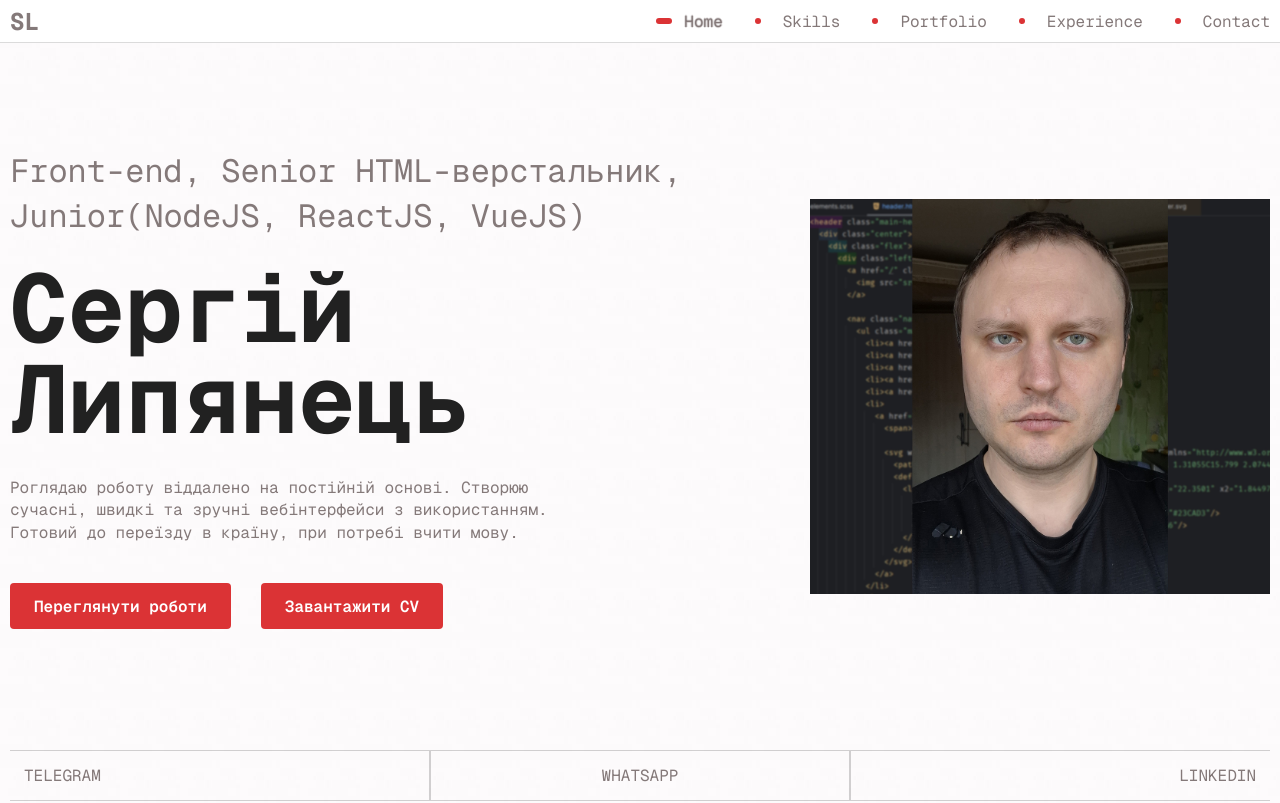
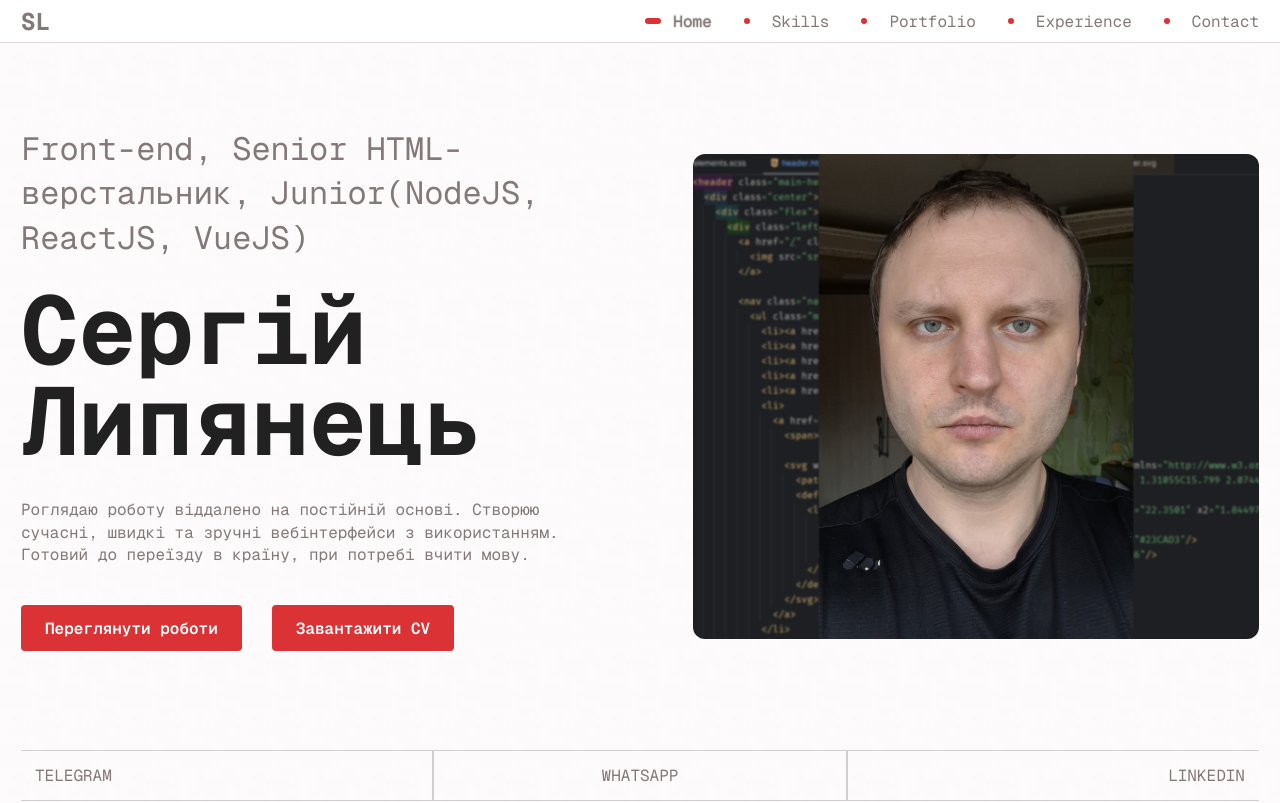
Before and after one commit to SeryogaGitHub/resume-2.0, a Vue app in the folder frontend/: page / in a window 1280 px wide. Shown: the top 803 px of the page. Built offline with nearby package versions, Linux system fonts and the light colour scheme.

Commit message:
add component WhoIAm.vue, add style this and add component edit ProjectCard.vue

```diff
--- a/frontend/src/assets/scss/_global.scss
+++ b/frontend/src/assets/scss/_global.scss
@@ -12,8 +12,8 @@
   margin-top: 60px;
 }
 
-.mw-600{
-
+.max-w-600{
+  max-width: 700px;
 }
 
 .network{
--- a/frontend/src/assets/scss/_variables.scss
+++ b/frontend/src/assets/scss/_variables.scss
@@ -6,3 +6,9 @@ $red: #db3335;
 $brown: #847979;
 
 $border-color: rgba($black, 0.16);
+
+$r-4: 4px;
+$r-12: 12px;
+
+$mt-60: 60px;
+$ml-60: 60px;
--- a/frontend/src/assets/scss/components/_button.scss
+++ b/frontend/src/assets/scss/components/_button.scss
@@ -3,7 +3,7 @@
 .btn{
   min-height: 46px;
   padding: 12px 24px;
-  border-radius: 4px;
+  border-radius: $r-4;
   background: $red;
   color: $white;
   font-weight: 600;
@@ -11,7 +11,7 @@
   align-items: center;
   justify-content: center;
   letter-spacing: -2%;
-  margin-top: 60px;
+  margin-top: $mt-60;
 
   & > *{
     &:first-child{
--- a/frontend/src/assets/scss/components/index-page/_top-section.scss
+++ b/frontend/src/assets/scss/components/index-page/_top-section.scss
@@ -8,10 +8,11 @@
   padding-top: 60px;
 
   .image{
-    padding-left: 80px;
+    max-width: 760px;
+    margin-left: $ml-60;
 
     img{
-      max-width: 460px;
+      border-radius: $r-12;
     }
   }
 
--- a/frontend/src/assets/scss/core/_grid.scss
+++ b/frontend/src/assets/scss/core/_grid.scss
@@ -1,7 +1,7 @@
 @use '@scss/variables' as *;
 
 .center {
-  width: min(100% - 20px, 1920px);
+  width: min(100% - 42px, 1600px);
   margin-inline: auto;
 }
 
--- a/frontend/src/components/home/TopSection.vue
+++ b/frontend/src/components/home/TopSection.vue
@@ -11,7 +11,7 @@ const description = `
   <section class="top-section">
     <div class="center m-auto">
       <div class="flex align-center">
-        <div class="text">
+        <div class="text max-w-600">
           <p class="position">
             {{ title }}
           </p>
```
